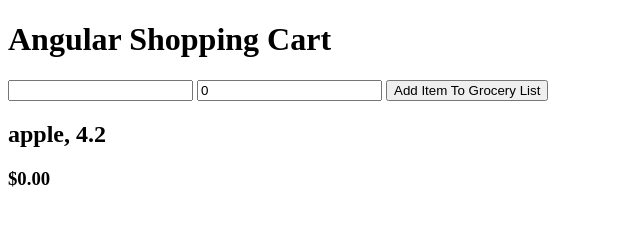
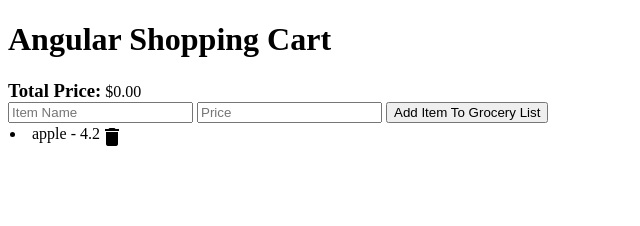
Before and after one commit to themangoemoji/HackerFellows, a plain HTML site: page week2/angular-demo/index.html in a window 1280 px wide. Shown: the whole page, without its empty margins (0-640 px from the left). Drawn offline with nearby package versions, Linux system fonts and the light colour scheme.

Commit message:
Add Google Icons and CSS

```diff
--- a/week2/angular-demo/app.js
+++ b/week2/angular-demo/app.js
@@ -4,9 +4,9 @@ app.controller('GroceryCtrl', function($scope) {
 
   $scope.name = "";
 
-  $scope.price = 0.0
+  $scope.price;
 
-  $scope.total = 0.0
+  $scope.total = 0.0;
 
   $scope.items = [
     {
@@ -24,4 +24,14 @@ app.controller('GroceryCtrl', function($scope) {
     $scope.total += $scope.price;
   };
 
+  //Remove all items from list
+  $scope.removeAllItemsFromList = function() {
+    $scope.items.remove();
+  };
+
+  //Remove an item
+  $scope.removeAll = function(array, index) {
+    array.splice(index, 1);
+  };
+
 });
--- a/week2/angular-demo/index.html
+++ b/week2/angular-demo/index.html
@@ -1,24 +1,39 @@
 <!DOCTYPE html>
 <html lang="en">
   <head>
+
     <meta charset="UTF-8">
     <title>Angular Shopping Cart</title>
+    <link rel="stylesheet" type="text/css" href="style.css">
+    <link href="https://fonts.googleapis.com/icon?family=Material+Icons" rel="stylesheet">
+
   </head>
+
   <body ng-app="myModule" ng-controller="GroceryCtrl as main">
 
     <h1>Angular Shopping Cart</h1>
 
-    <!--inputs for item-->
-    <input type="text" ng-model="name">
-    <input type="number" ng-model="price">
+    <h3 class="total">Total Price:</h3>
+    <p class="total">{{total|currency}}</p>
 
-    <button ng-click="addItemToList()">Add Item To Grocery List</button>
+    <div>
 
-    <div ng-repeat="item in items">
+      <!--inputs for item-->
+      <input type="text" ng-model="name" placeholder="Item Name">
+      <input type="number" ng-model="price" placeholder="Price">
+      <button ng-click="addItemToList()">Add Item To Grocery List</button>
 
-      <h2>{{item.name}}, {{item.price}}</h2>
+      <div ng-repeat="item in items track by $index">
 
-      <h3>{{total|currency}}</h3>
+        <div class="item-row">
+
+          <li>{{item.name}} - {{item.price}}</li>
+
+          <!--<button ng-click="removeAll(items, $index)">Remove Item</button>-->
+          <i class="material-icons" ng-click="removeItem(items, $index">delete</i>
+
+        </div> <!--of item-row-->
+      </div>
 
     </div>
 
--- /dev/null
+++ b/week2/angular-demo/style.css
@@ -0,0 +1,12 @@
+.item-row {
+  display: flex;
+  flex: row;
+  margin: 2px;
+}
+
+.total {
+  display:inline;
+}
+
+div {
+}
```
